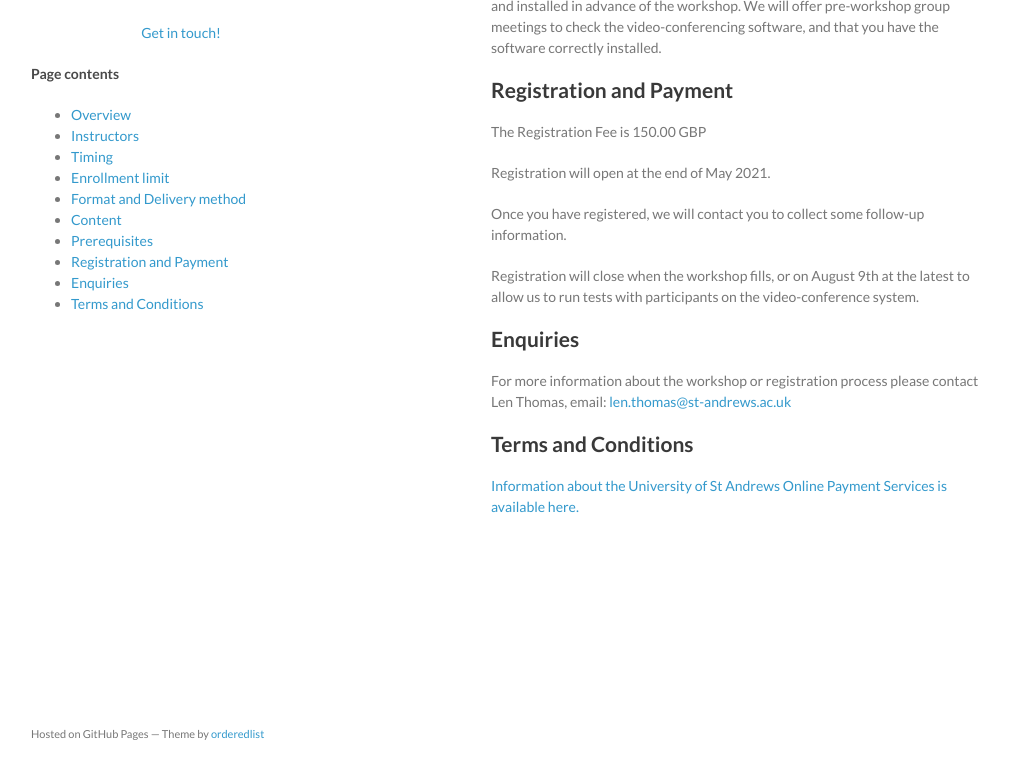
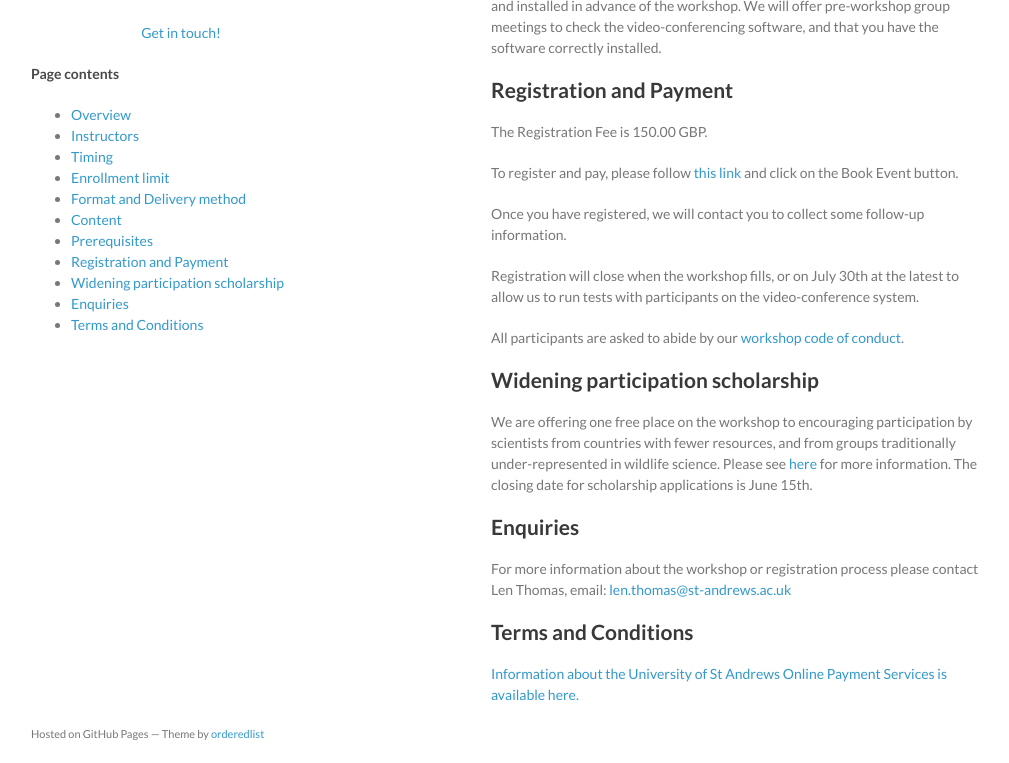
Before and after one commit to distanceworkshops/distanceworkshops.github.io, a Jekyll site: the page built from mrds-aug-2021.md, in a window 1280 px wide and 900 px high, scrolled down 1729 px, cut to the strip 137-900 px from the top of the window. Shown: the whole strip, without its empty margins (129-1138 px from the left). Built offline with Jekyll 4.4.1, drawn with Linux system fonts in a browser that asks for light colours.

Commit message:
Opened registration

```diff
--- a/mrds-aug-2021.md
+++ b/mrds-aug-2021.md
@@ -44,13 +44,20 @@
 
 ## Registration and Payment
 
-The Registration Fee is 150.00 GBP
+The Registration Fee is 150.00 GBP.
 
-Registration will open at the end of May 2021.
+To register and pay, please follow [this link](https://onlineshop.st-andrews.ac.uk/conferences-and-events/events/creem/online-workshop-distance-sampling-when-animals-are-missed-at-zero-distance-30th-31st-august-2021) and click on the Book Event button.
 
 Once you have registered, we will contact you to collect some follow-up information.
 
-Registration will close when the workshop fills, or on August 9th at the latest to allow us to run tests with participants on the video-conference system.
+Registration will close when the workshop fills, or on July 30th at the latest to allow us to run tests with participants on the video-conference system.
+
+All participants are asked to abide by our [workshop code of conduct](code-of-conduct).
+
+## Widening participation scholarship
+
+We are offering one free place on the workshop to encouraging participation by scientists from countries with fewer resources, and from groups traditionally under-represented in wildlife science.  Please see [here](widening-participation) for more information.  The closing date for scholarship applications is June 15th.
+
 
 ## Enquiries
 For more information about the workshop or registration process please contact Len Thomas, email: [len.thomas@st-andrews.ac.uk](mailto:len.thomas@st-andrews.ac.uk)
```
